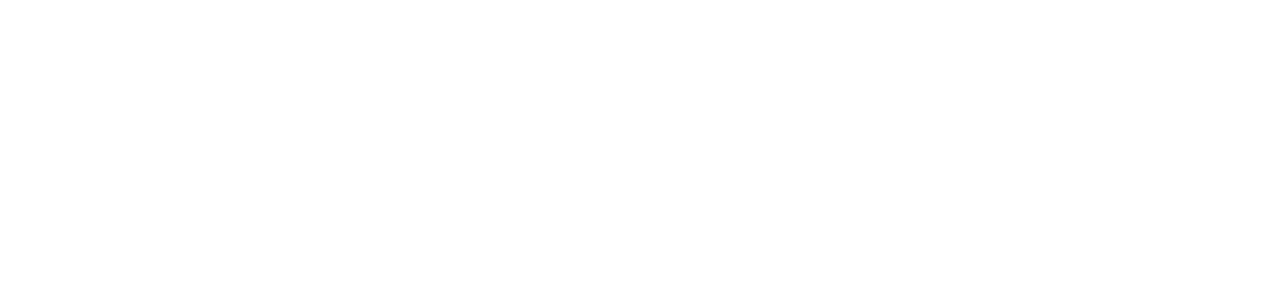
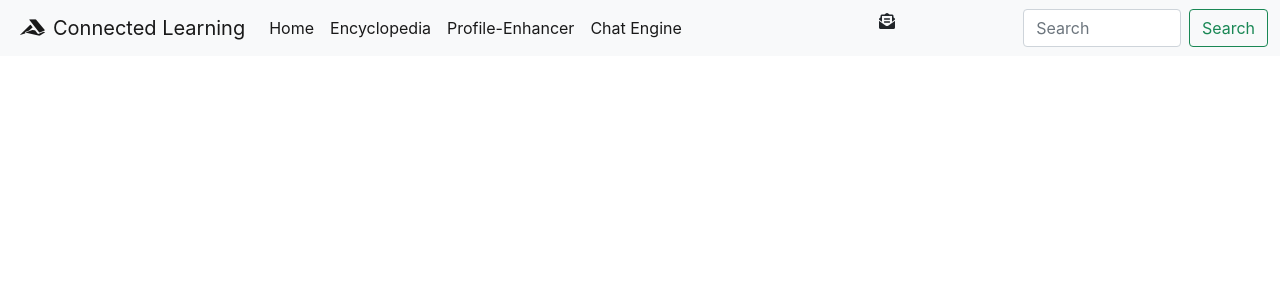
Before and after one commit to 1762001/Connected-Learning, a React (Create React App) app in the folder connected-learning/: page / in a window 1280 px wide. Shown: the top 300 px of the page. Built offline with nearby package versions, Linux system fonts and the light colour scheme.

Commit message:
creating navbar

```diff
--- a/connected-learning/public/index.html
+++ b/connected-learning/public/index.html
@@ -16,6 +16,7 @@
     -->
     <link rel="manifest" href="%PUBLIC_URL%/manifest.json" />
     <link href="https://cdn.jsdelivr.net/npm/bootstrap@5.1.3/dist/css/bootstrap.min.css" rel="stylesheet" integrity="sha384-1BmE4kWBq78iYhFldvKuhfTAU6auU8tT94WrHftjDbrCEXSU1oBoqyl2QvZ6jIW3" crossorigin="anonymous">
+    <link rel="stylesheet" href="https://use.fontawesome.com/releases/v5.15.4/css/all.css" integrity="sha384-DyZ88mC6Up2uqS4h/KRgHuoeGwBcD4Ng9SiP4dIRy0EXTlnuz47vAwmeGwVChigm" crossorigin="anonymous">
     <!--
       Notice the use of %PUBLIC_URL% in the tags above.
       It will be replaced with the URL of the `public` folder during the build.
--- a/connected-learning/src/components/Navbar.js
+++ b/connected-learning/src/components/Navbar.js
@@ -4,7 +4,38 @@
     render() {
         return (
             <div>
+                <nav className="navbar navbar-expand-lg navbar-light bg-light">
+                    <div className="container-fluid">
+                        <a className="navbar-brand" href="/"><i class="fab fa-accusoft mx-2"></i>Connected Learning</a>
+                        <button className="navbar-toggler" type="button" data-bs-toggle="collapse" data-bs-target="#navbarSupportedContent" aria-controls="navbarSupportedContent" aria-expanded="false" aria-label="Toggle navigation">
+                            <span className="navbar-toggler-icon"></span>
+                        </button>
+                    <div className="collapse navbar-collapse" id="navbarSupportedContent">
+                        <ul className="navbar-nav me-auto mb-2 mb-lg-0">
+                            <li className="nav-item">
+          <a className="nav-link active" aria-current="page" href="/">Home</a>
+        </li>
+        <li className="nav-item">
+          <a className="nav-link active" href="/">Encyclopedia</a>
+        </li>
+        <li className="nav-item">
+          <a className="nav-link active" href="/">Profile-Enhancer</a>
+        </li>
+        <li className="nav-item">
+          <a className="nav-link active" href="/">Chat Engine</a>
+        </li>
 
+
+      </ul>
+      <form className="d-flex">
+        <div className='container'><i class="fas fa-envelope-open-text"></i></div>
+        <input className="form-control me-2" type="search" placeholder="Search" aria-label="Search"/>
+        <button className="btn btn-outline-success" type="submit">Search</button>
+      </form>
+
+    </div>
+  </div>
+</nav>
             </div>
         );
     }
```
